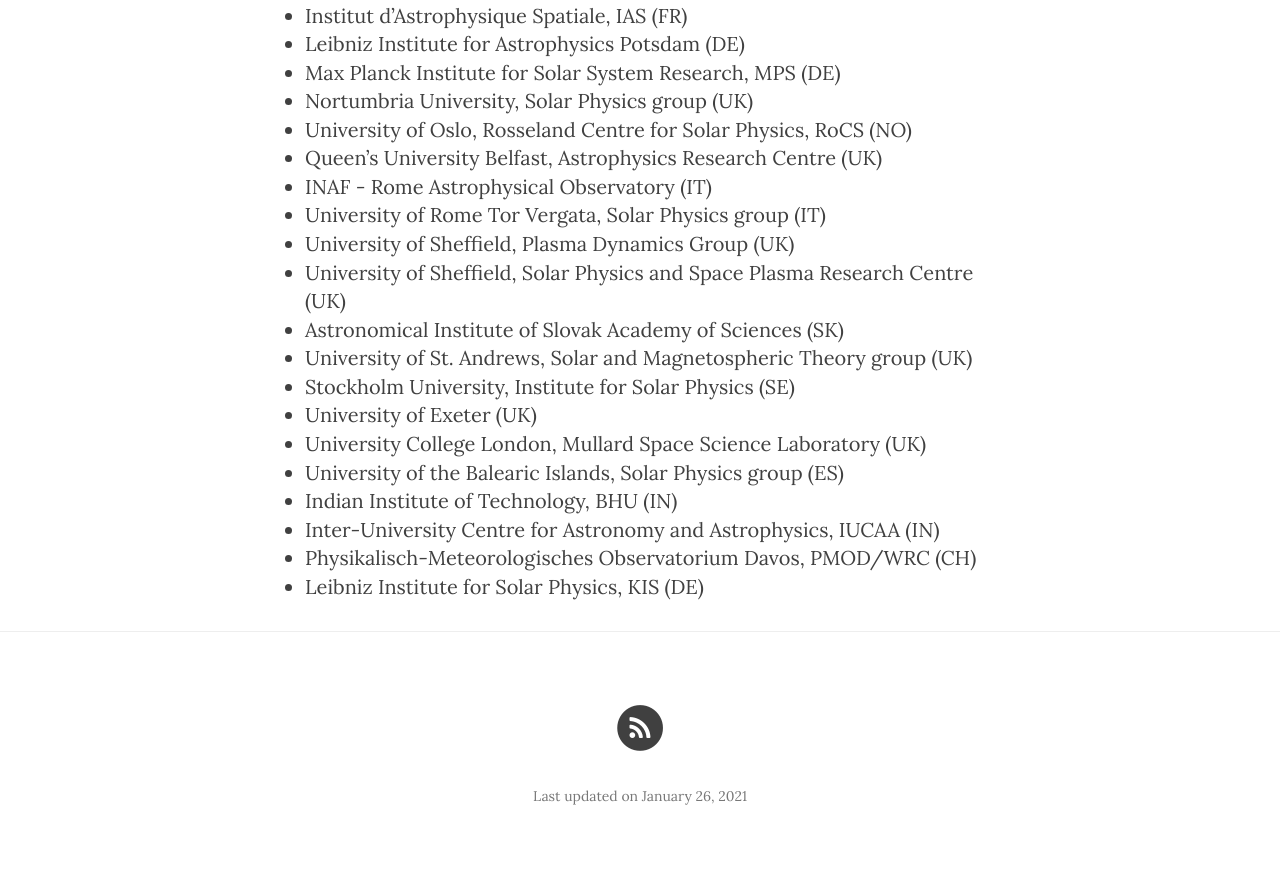
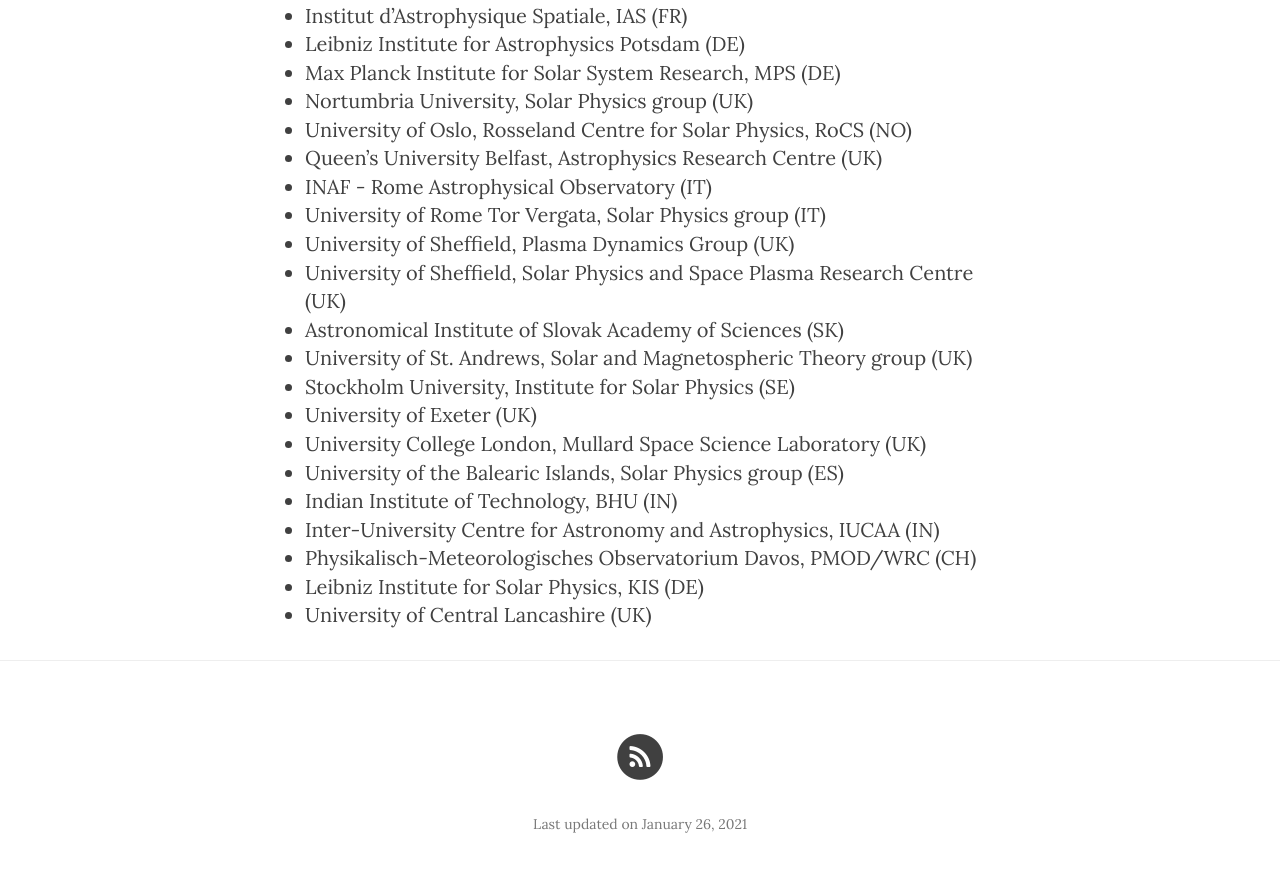
Before and after one commit to ITA-Solar/espos, a Jekyll site: the page built from about.md, in a window 1280 px wide and 900 px high, scrolled down 1269 px. Shown: the top 872 px of the window. Built offline with Jekyll 4.4.1, drawn with Linux system fonts in a browser that asks for light colours; nearby versions of some CDN libraries.

Commit message:
Update about.md

```diff
--- a/about.md
+++ b/about.md
@@ -41,3 +41,4 @@
 * Inter-University Centre for Astronomy and Astrophysics, IUCAA (IN)
 * Physikalisch-Meteorologisches Observatorium Davos, PMOD/WRC (CH)
 * Leibniz Institute for Solar Physics, KIS (DE)
+* University of Central Lancashire (UK)
```
